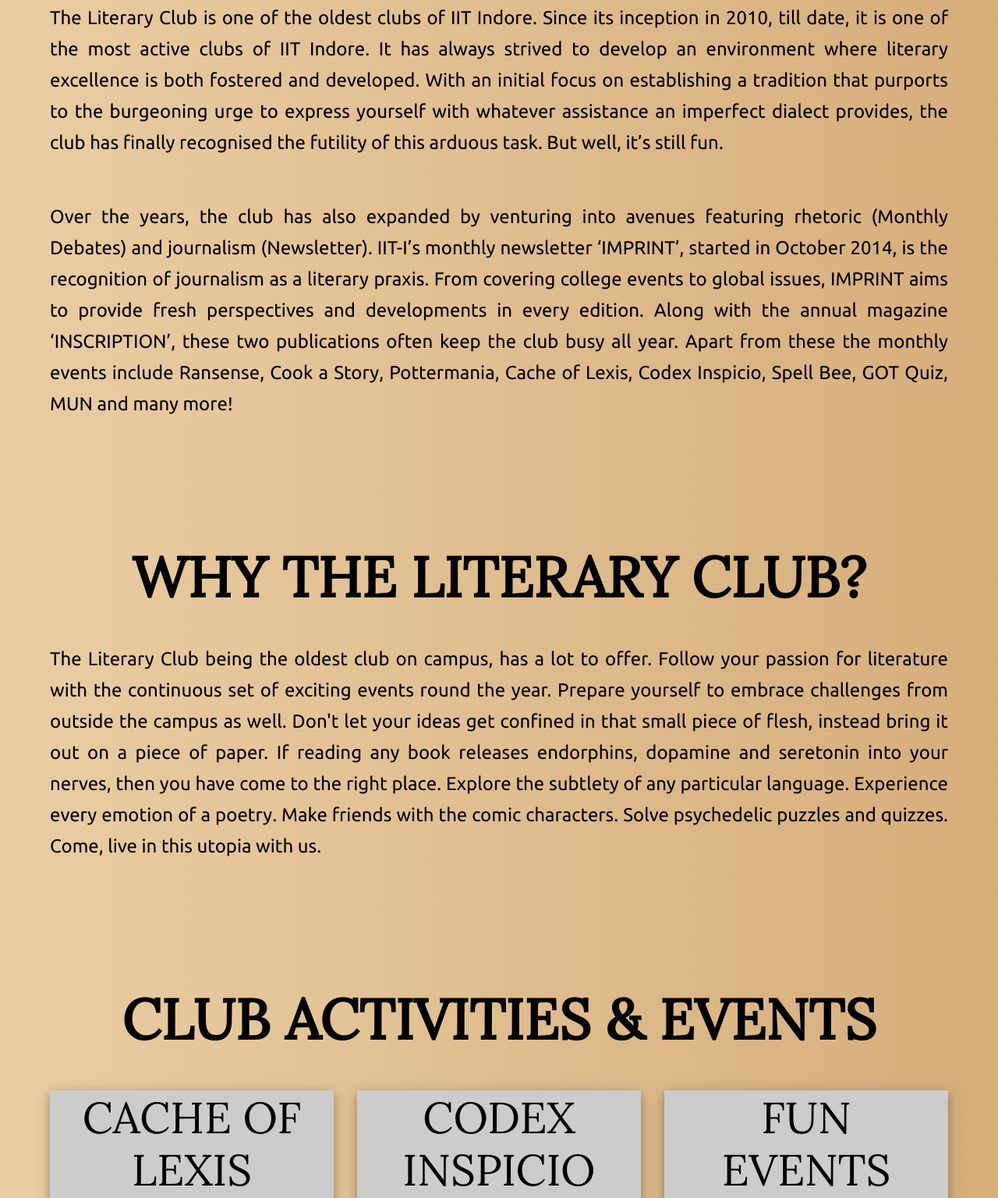
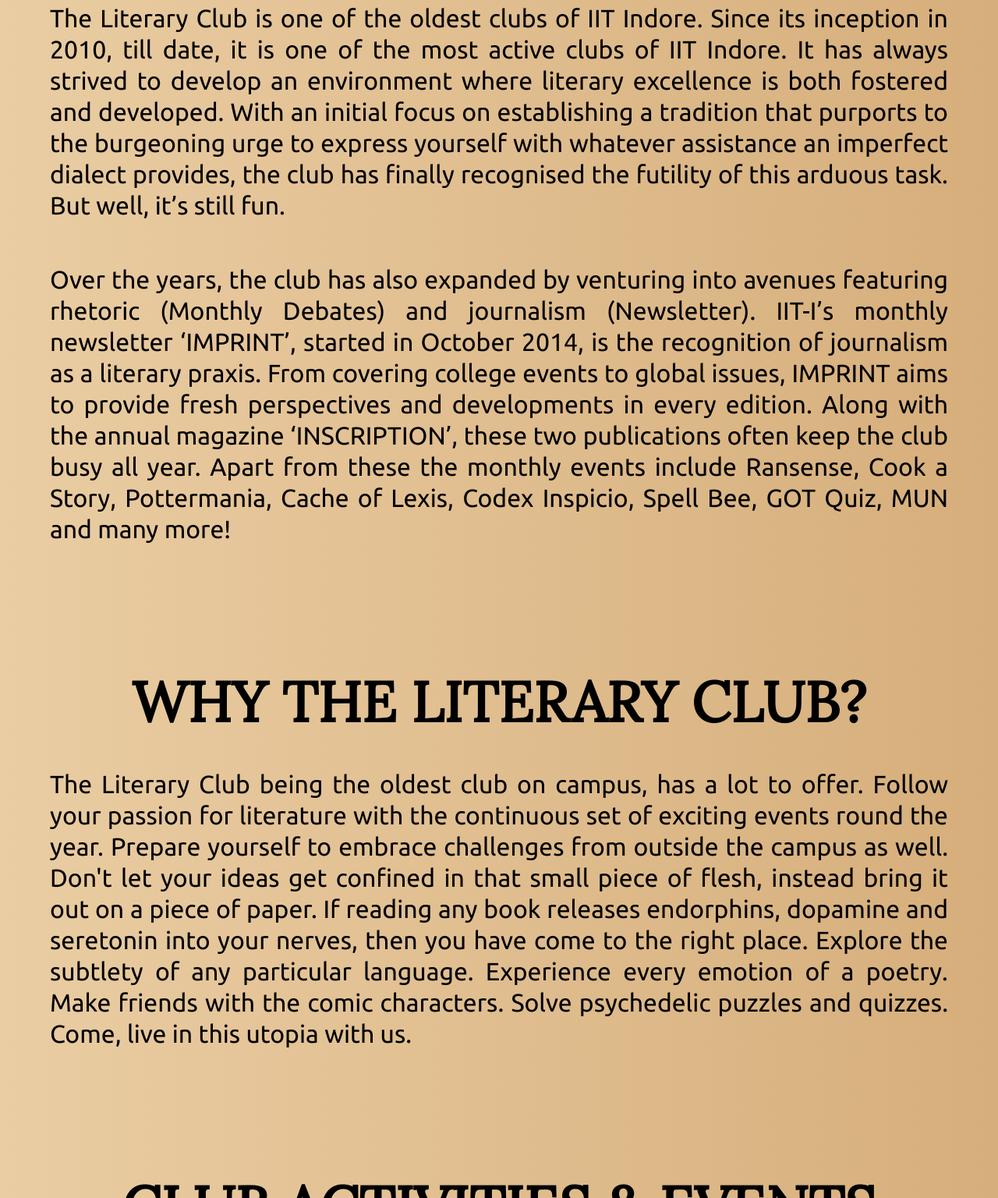
Before and after one commit to Ayyk-123/Ayyk-123.github.io, a plain HTML site: page index.html in a window 1280 px wide. Shown: the part 1055-2591 px from the top of the page at 78% size. Drawn offline with nearby package versions, Linux system fonts and the light colour scheme; a web font is replaced by a local one.

Commit message:
Update one.css

```diff
--- a/one.css
+++ b/one.css
@@ -148,7 +148,7 @@
     font-family: 'Ubuntu';
     line-height:5vh;
     text-align:justify;
-    font-size:3vh;
+    font-size:4vh;
     display:block;
     padding-bottom: 5vh;
     box-sizing: border-box;
@@ -179,7 +179,7 @@
     font-family: 'Ubuntu';
     line-height:5vh;
     text-align:justify;
-    font-size:3vh;
+    font-size:4vh;
     display:block;
     padding-bottom: 5vh;
     box-sizing: border-box;
@@ -222,7 +222,7 @@
 	box-sizing: border-box;
 }
 .header h2{
-	font-size:7vh;
+	font-size:6vh;
 	box-sizing: border-box;
 }
 .para{
```
